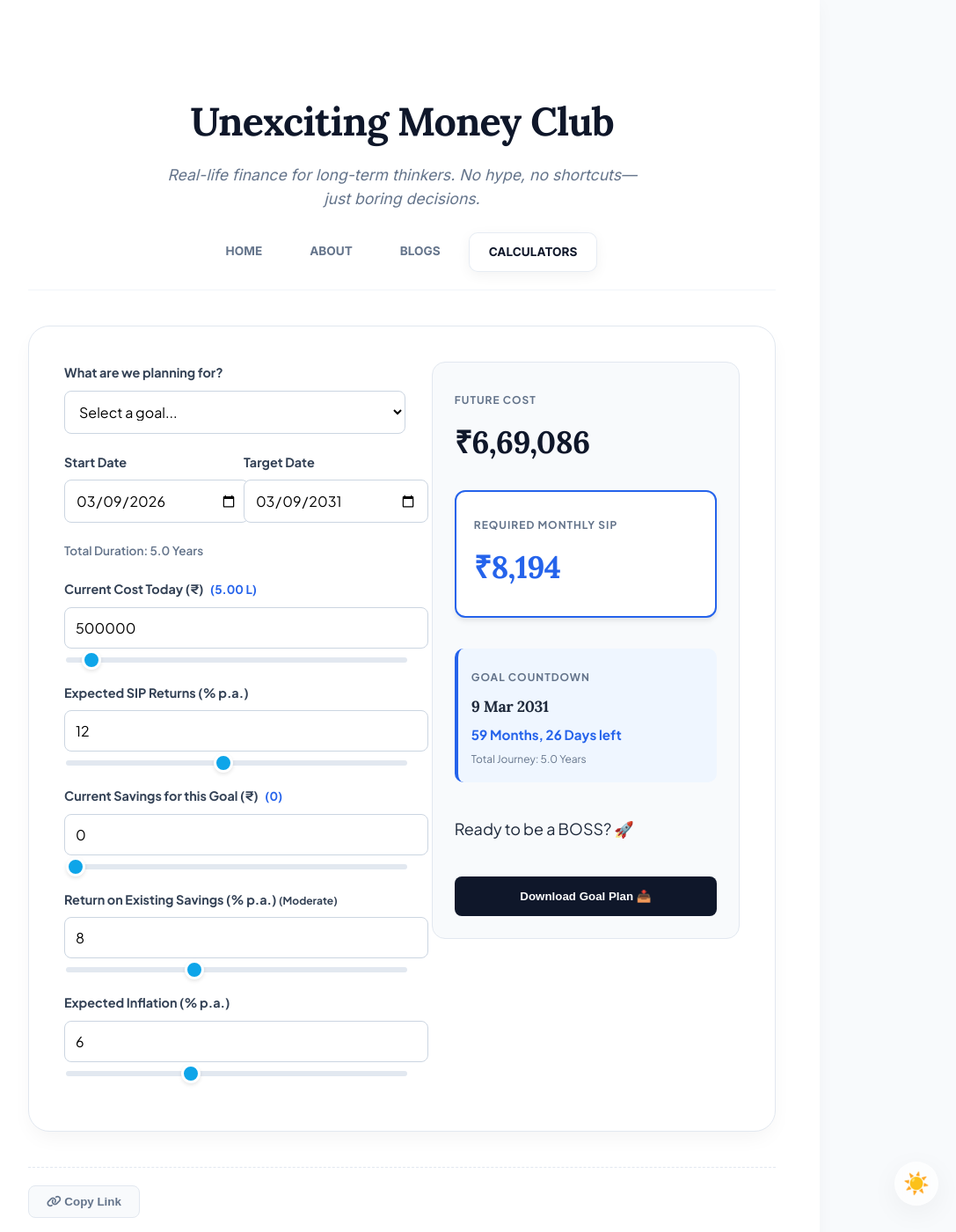
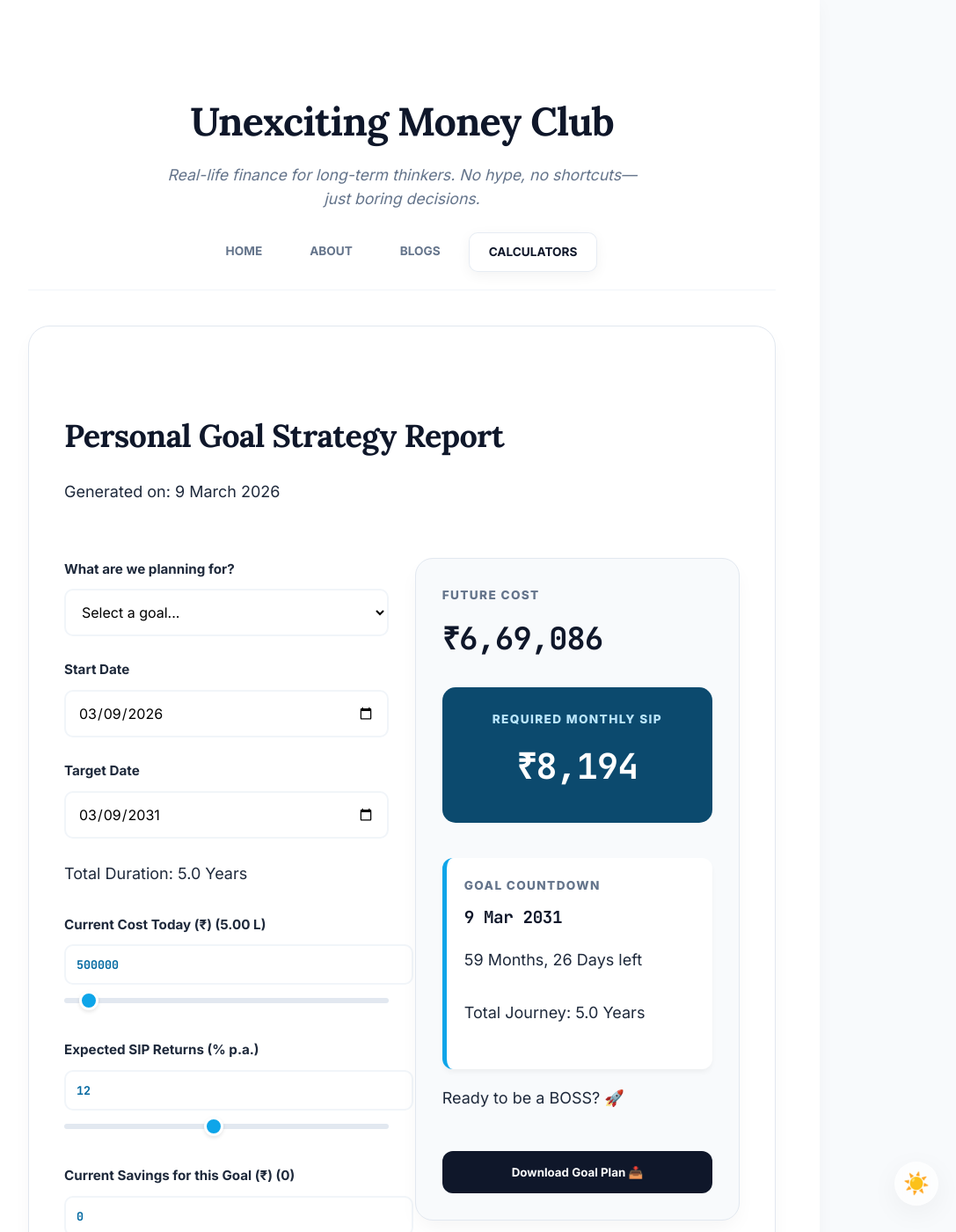
Before and after one commit to HarieshMK/HarieshMK.github.io, a Jekyll site: the page built from calculators/goal-planner.md, in a window 1280 px wide and 1400 px high. Shown: the whole window at 88% size, without its empty margins (183-1270 px from the left). Built offline with Jekyll 4.4.1, drawn with Linux system fonts in a browser that asks for light colours; some of the changed lines change nothing that is shown.

Commit message:
Update goal-planner.md

```diff
--- a/calculators/goal-planner.md
+++ b/calculators/goal-planner.md
@@ -3,7 +3,7 @@ layout: default
 title: Smart Goal Planner
 permalink: /calculators/goal-planner/
 ---
-<link href="https://fonts.googleapis.com/css2?family=Plus+Jakarta+Sans:wght@400;500;600;700&display=swap" rel="stylesheet">
+<link href="https://fonts.googleapis.com/css2?family=Inter:wght@400;500;600;700;800&family=JetBrains+Mono:wght@700&display=swap" rel="stylesheet">
 <div markdown="0">
 <div class="calculator-container" id="printable-area">
     <div class="print-only">
@@ -133,42 +133,153 @@ permalink: /calculators/goal-planner/
 </div>
 
 <style>
+    /* 1. CORE LAYOUT & TYPOGRAPHY */
     .calculator-container {
-    display: flex;
-    flex-wrap: wrap;
-    gap: 30px;
-    margin: 20px 0;
-    font-family: 'Plus Jakarta Sans', sans-serif; /* Updated to premium font */
-    color: #1e293b;
-}
-    .calc-inputs { flex: 1.3; min-width: 300px; }
-    .calc-results { flex: 1; min-width: 300px; background: #f8fafc; padding: 25px; border-radius: 15px; height: fit-content; position: sticky; top: 20px; border: 1px solid #e2e8f0; }
-    .input-row { display: flex; gap: 20px; margin-bottom: 10px; flex-wrap: wrap; }
-    .flex-1 { flex: 1; min-width: 140px; }
-    .input-group { margin-bottom: 20px; }
-    .input-group label { display: block; font-weight: bold; margin-bottom: 8px; font-size: 0.9rem; color: #334155; }
-    .input-with-box { display: flex; flex-direction: column; gap: 8px; }
-    .timeline-hint { font-size: 0.85rem; color: #64748b; margin-top: -10px; margin-bottom: 20px; font-weight: 600; }
-    .human-readable { color: #2563eb; font-size: 0.85rem; margin-left: 5px; }
-input[type="date"], input[type="number"], .full-width-input { width: 100%; padding: 12px; border: 1px solid #cbd5e1; border-radius: 8px; font-size: 1rem; background: white; box-sizing: order-box; font-family: inherit;}
-    input[type="number"], .full-width-input { width: 100%; padding: 12px; border: 1px solid #cbd5e1; border-radius: 8px; font-size: 1rem; background: white; }
-    .slider { width: 100%; cursor: pointer; accent-color: #2563eb; }
+        display: flex;
+        flex-wrap: wrap;
+        gap: 30px;
+        margin: 20px 0;
+        font-family: 'Inter', -apple-system, sans-serif;
+        color: #1e293b;
+        -webkit-font-smoothing: antialiased;
+    }
 
-    .result-box { margin-bottom: 20px; }
-    .result-box .label { font-size: 0.75rem; color: #64748b; text-transform: uppercase; letter-spacing: 1px; font-weight: bold; }
-    .result-box h2 { font-size: 2.2rem; margin: 5px 0; color: #0f172a; }
-    .highlight { border: 2px solid #2563eb; background: #fff; padding: 20px; border-radius: 12px; box-shadow: 0 4px 6px -1px rgb(0 0 0 / 0.1); }
-    .highlight h2 { color: #2563eb; }
+    .calc-inputs { flex: 1.2; min-width: 300px; }
 
-    .countdown-box { background: #eff6ff; padding: 15px; border-radius: 10px; border-left: 4px solid #2563eb; }
-    .countdown-box h3 { margin: 5px 0; font-size: 1.1rem; color: #1e293b; }
-    .remaining-text { margin: 0; font-size: 0.95rem; color: #2563eb; font-weight: bold; }
-    .journey-text { margin: 5px 0 0 0; font-size: 0.75rem; color: #64748b; }
+    .calc-results {
+        flex: 1;
+        min-width: 300px;
+        background: #f8fafc; /* Matches .calc-results in your CSS */
+        padding: 30px;
+        border-radius: 20px;
+        height: fit-content;
+        position: sticky;
+        top: 20px;
+        border: 1px solid #e2e8f0;
+        box-shadow: 0 10px 25px -5px rgba(0, 0, 0, 0.05);
+    }
 
-    .download-button { width: 100%; background: #0f172a; color: white; border: none; padding: 15px; border-radius: 8px; font-weight: bold; cursor: pointer; transition: background 0.2s; margin-top: 10px; }
-    .download-button:hover { background: #1e293b; }
+    /* 2. PREMIUM LABELS (Matching Section 15 of your style.css) */
+    .input-group label {
+        display: block;
+        font-weight: 700;
+        margin-bottom: 10px;
+        font-size: 0.95rem; /* Matched to .label-row label */
+        color: #1e293b;
+    }
 
-    .print-only { display: none; }
+    /* 3. INPUTS & JETBRAINS MONO FOR NUMBERS */
+    input[type="date"],
+    .full-width-input {
+        width: 100%;
+        padding: 14px;
+        border: 2px solid #f1f5f9;
+        border-radius: 10px;
+        font-size: 1rem;
+        background: white;
+        box-sizing: border-box;
+        font-family: 'Inter', sans-serif;
+    }
+
+    input[type="number"] {
+        width: 100%;
+        padding: 12px;
+        border: 2px solid #f1f5f9;
+        border-radius: 10px;
+        font-weight: 700;
+        color: #0369a1; /* Blue color for numbers from your CSS */
+        font-family: 'JetBrains Mono', monospace; /* The "Premium" Secret */
+        background: #fff;
+    }
+
+    /* 4. RESULTS SECTION (Matching your .result-item.highlight) */
+    .result-box .label {
+        font-size: 0.85rem;
+        color: #64748b;
+        text-transform: uppercase;
+        letter-spacing: 0.1em;
+        font-weight: 800;
+        display: block;
+        margin-bottom: 8px;
+    }
+
+    .result-box h2 {
+        font-size: 2.2rem;
+        font-weight: 700;
+        margin: 5px 0;
+        color: #0f172a;
+        font-family: 'JetBrains Mono', monospace; /* Professional Number Look */
+    }
+
+    .highlight {
+        background: #0c4a6e !important; /* Matches .result-item.highlight in your CSS */
+        padding: 25px;
+        border-radius: 15px;
+        color: white;
+        text-align: center;
+        margin: 20px 0;
+    }
+    .highlight h2 { color: #ffffff !important; font-size: 2.5rem; }
+    .highlight .label { color: #bae6fd !important; }
+
+    /* 5. SLIDERS (Matching Section 15 .slider) */
+    .slider {
+        -webkit-appearance: none;
+        width: 100%;
+        height: 6px;
+        background: #e2e8f0;
+        border-radius: 10px;
+        outline: none;
+        margin: 15px 0;
+    }
+
+    .slider::-webkit-slider-thumb {
+        -webkit-appearance: none;
+        width: 22px;
+        height: 22px;
+        background: #0ea5e9;
+        border-radius: 50%;
+        border: 3px solid #fff;
+        cursor: pointer;
+        box-shadow: 0 2px 4px rgba(0,0,0,0.1);
+    }
+
+    /* 6. COUNTDOWN & NUDGE */
+    .countdown-box {
+        background: #ffffff;
+        padding: 20px;
+        border-radius: 12px;
+        border-left: 5px solid #0ea5e9;
+        margin-top: 20px;
+        box-shadow: 0 4px 6px -1px rgba(0,0,0,0.05);
+    }
+
+    .countdown-box h3 { font-family: 'JetBrains Mono', monospace; margin: 5px 0; color: #0f172a; font-size: 1.2rem; }
+
+    .download-button {
+        width: 100%;
+        background: #0f172a;
+        color: white;
+        border: none;
+        padding: 16px;
+        border-radius: 12px;
+        font-weight: 700;
+        font-family: 'Inter', sans-serif;
+        cursor: pointer;
+        margin-top: 15px;
+    }
+
+    /* 7. DARK MODE (Integrated from your Section 7 & 15) */
+    .dark-theme .calculator-container { background: #0f172a; border-color: #1e293b; }
+    .dark-theme .calc-results { background: #1e293b; }
+    .dark-theme .label-row label, .dark-theme .input-group label { color: #f1f5f9; }
+    .dark-theme input[type="number"], .dark-theme input[type="date"], .dark-theme .full-width-input {
+        background: #020617;
+        border-color: #334155;
+        color: #38bdf8;
+    }
+    .dark-theme .result-box h2, .dark-theme .countdown-box h3 { color: #ffffff !important; }
+    .dark-theme .countdown-box { background: #0f172a; border-color: #38bdf8; }
 
     /* Print Logic */
     @media print {
@@ -176,12 +287,9 @@ input[type="date"], input[type="number"], .full-width-input { width: 100%; paddi
         body * { visibility: hidden; }
         #printable-area, #printable-area * { visibility: visible; }
         #printable-area { position: absolute; left: 0; top: 0; width: 100%; }
-        .download-button, .slider, input[type="range"] { display: none !important; }
-        input, select { border: none !important; appearance: none; font-weight: bold; background: transparent !important; }
-        .calc-results { position: static; background: white; padding: 0; border: none; }
-        .highlight { border: 2px solid #2563eb !important; background: #f0f7ff !important; -webkit-print-color-adjust: exact; }
-        .print-only { display: block; border-bottom: 2px solid #0f172a; margin-bottom: 20px; }
+        .download-button, .slider { display: none !important; }
+        .highlight { background: #f0f9ff !important; border: 2px solid #0c4a6e !important; color: #0c4a6e !important; }
+        .highlight h2, .highlight .label { color: #0c4a6e !important; }
     }
 </style>
-
 <script src="{{ '/assets/js/goal-planner.js' | relative_url }}?v={{ site.time | date: '%s' }}"></script>
```
